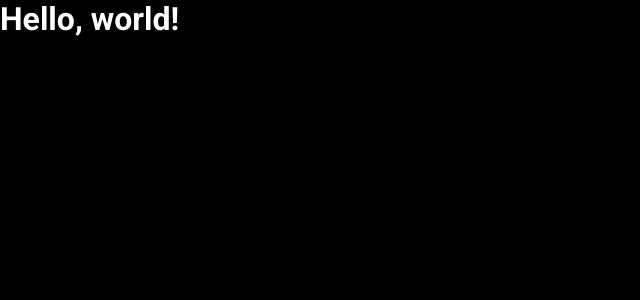
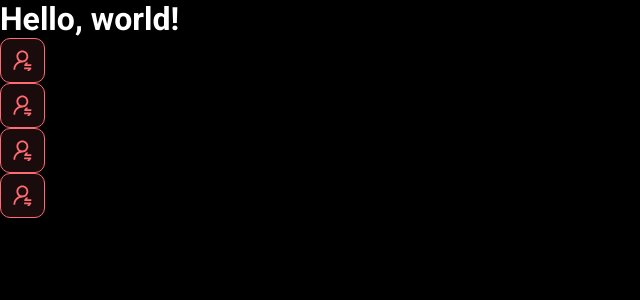
Before and after one commit to CairoDeAndrade/dsmeta, a React (Vite) app in the folder frontend/: page / in a window 1280 px wide. Shown: the top 300 px of the page, without its empty margins (0-640 px from the left). Built offline with nearby package versions, Linux system fonts and the light colour scheme.

Commit message:
First component

```diff
--- a/frontend/src/App.tsx
+++ b/frontend/src/App.tsx
@@ -1,6 +1,15 @@
+import NotificationButton from "./components/NotificationButton"
 
 function App() {
-  return (<h1>Hello, world!</h1>)
+  return (
+    <>
+      <h1>Hello, world!</h1>
+      <NotificationButton />
+      <NotificationButton />
+      <NotificationButton />
+      <NotificationButton />
+    </>
+  )
 }
 
 export default App
--- /dev/null
+++ b/frontend/src/components/NotificationButton/index.tsx
@@ -0,0 +1,14 @@
+import icon from '../../assets/img/notification-icon.svg'
+import './styles.css'
+
+function NotificationButton() {
+    return (
+        <>
+            <div className="dsmeta-red-btn">
+                <img src={icon} alt="Notificar" />
+            </div>
+        </>
+    )
+}
+
+export default NotificationButton
--- /dev/null
+++ b/frontend/src/components/NotificationButton/styles.css
@@ -0,0 +1,15 @@
+.dsmeta-red-btn {
+    height: 45px;
+    width: 45px;
+    background: rgba(255, 107, 114, 0.1);
+    border: 1px solid #ff6b72;
+    border-radius: 10px;
+    display: flex;
+    align-items: center;
+    justify-content: center;
+    cursor: pointer;
+}
+
+.dsmeta-red-btn img {
+    width: 19px;
+}
```
Also changed, not shown: frontend/src/assets/img/notification-icon.svg (added), frontend/src/index.css (line endings or trailing spaces).
